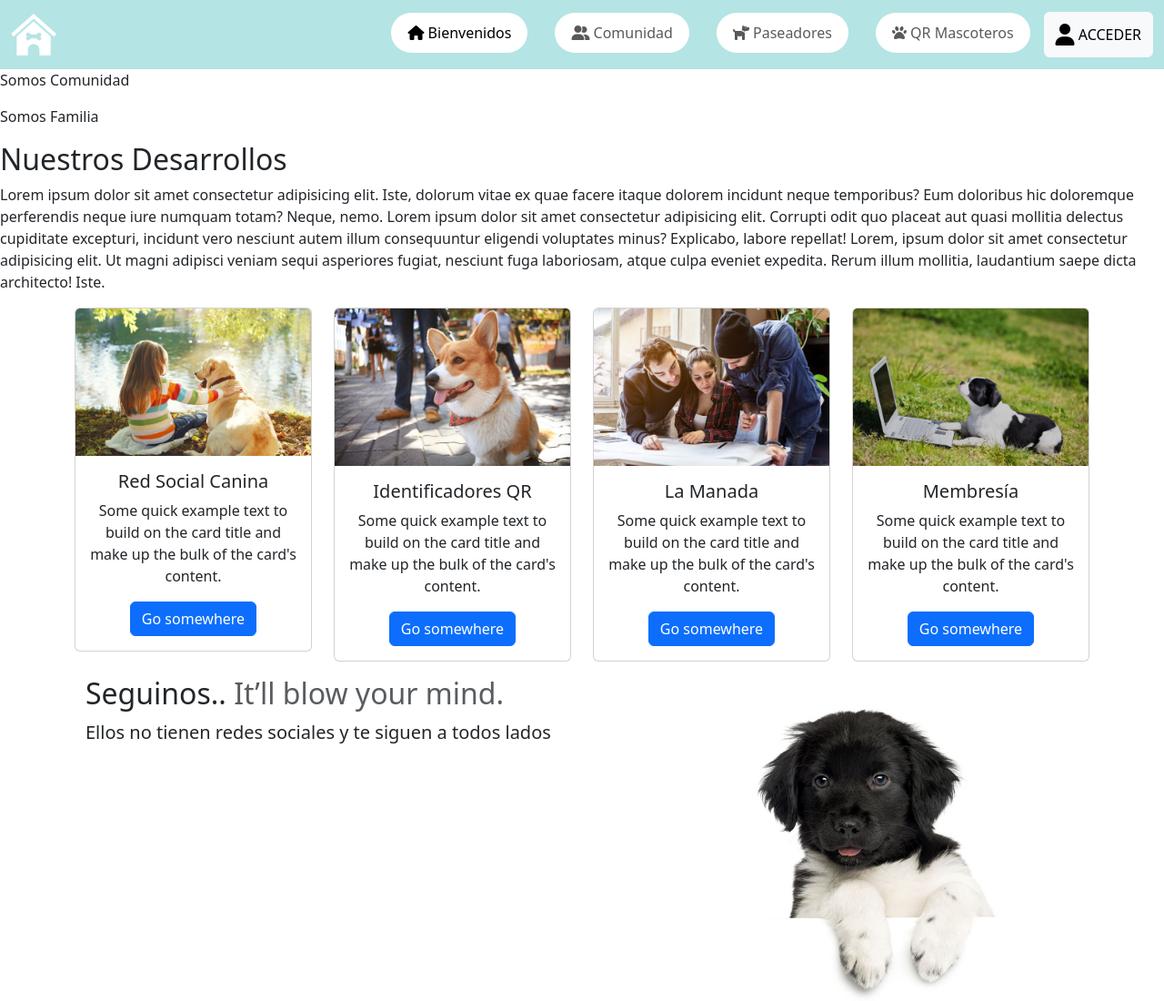
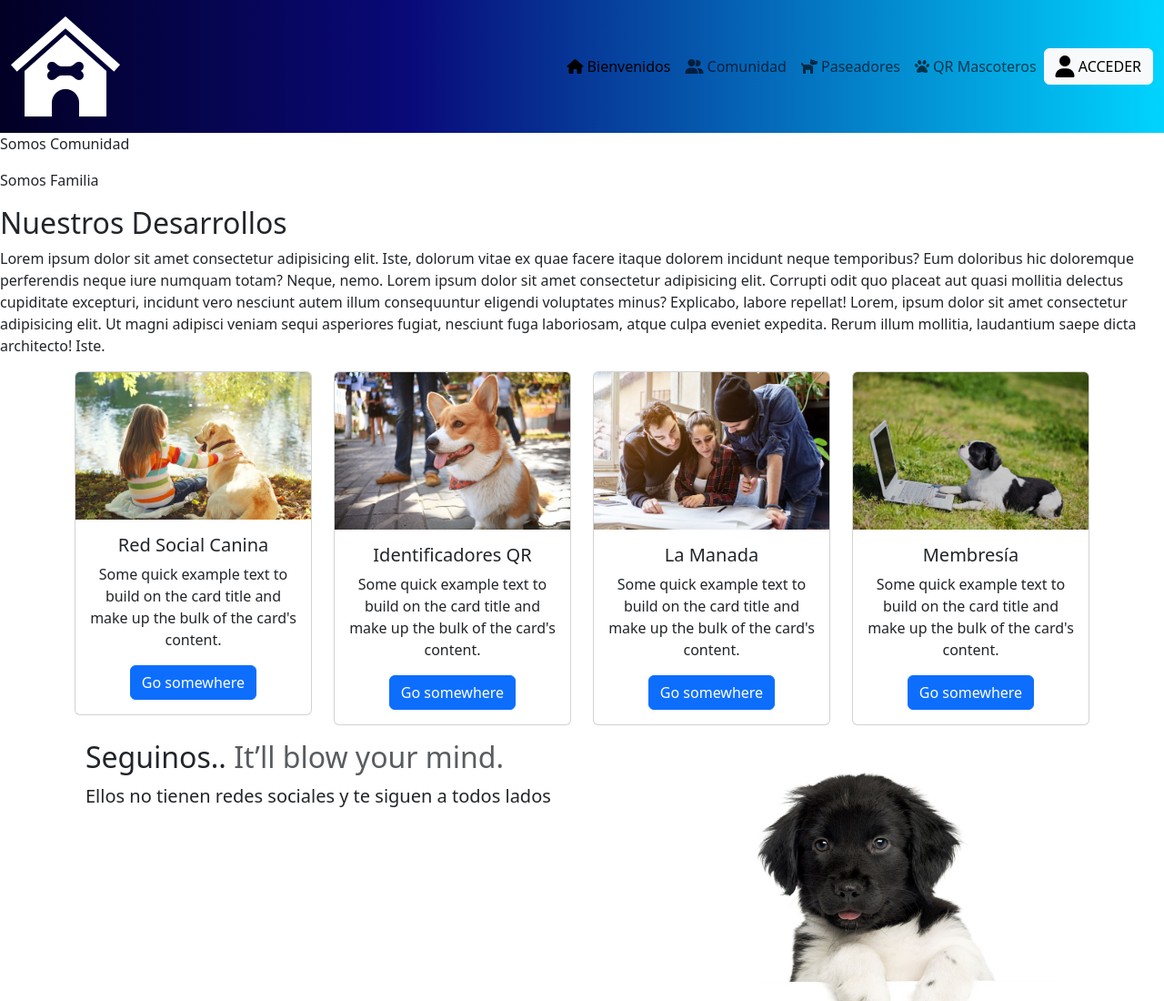
Before and after one commit to budabudaok/PreEntrega3Bustamante, a website: page index.html in a window 1280 px wide. Shown: the top 1100 px of the page at 91% size. Drawn offline with nearby package versions, Linux system fonts and the light colour scheme; files that its build step writes are made by us from their sources.

Commit message:
Intentando añadir sass al header

```diff
--- a/index.html
+++ b/index.html
@@ -3,9 +3,10 @@
 <head>
     <meta charset="UTF-8">
     <meta name="viewport" content="width=device-width, initial-scale=1.0">
-    <!-- Seteao el Favicon -->
+    <!-- SEO on-page -->
+    <!-- Seteo el Favicon -->
     <link rel="shortcut icon" href="./assets/icons/favicon.ico" type="image/x-icon">
-    <!-- SEO on-page -->
+    <!-- Titulo de la Pagina Home -->
     <title>Proyecto Canino - Somos Comunidad Somos Familia</title>
     <!--  Description -->
     <meta name="description" content="Proyecto Canino es una plataforma virtual que conecta desarrollos tecnológicos como soluciones. Pensamos en satisfacer plenamente las necesidades de la comunidad y el rubro canino">
@@ -20,11 +21,10 @@
 
 </head>
 <body>
-    <!-- Esta es la verisón 2 -->
     <!--Header-->
     <header>
         <!-- Nav bootstrap -->
-        <nav class="navbar navbar-expand-md navbar-light" style="background-color:rgba(62, 185, 185, 0.39);">
+        <nav class="navbar navbar-expand-md navbar-light">
             <div class="container-fluid">
                 <!-- boton del menu -->
                 <button class="navbar-toggler order-first" type="button" data-bs-toggle="collapse" data-bs-target="#menu" aria-controls="navbarSupportedContent" aria-expanded="false" aria-label="Toggle navigation">
--- a/scss/functions/_mixins.scss
+++ b/scss/functions/_mixins.scss
@@ -0,0 +1,4 @@
+// Mixin para el degrade para todos los headers
+@mixin gradient-bg($inicial, $medio, $final) {
+    background-image: linear-gradient(90deg, $inicial 0%, $medio 35%, $final 100%);
+}
--- a/scss/functions/_variables.scss
+++ b/scss/functions/_variables.scss
@@ -1 +1,4 @@
-$degrade: linear-gradient(90deg, rgba(2,0,36,1) 0%, rgba(9,9,121,1) 35%, rgba(0,212,255,1) 100%);
+// Defino los colores para mi header home
+$color-degrade-inicial-home: rgba(2, 0, 36, 1);
+$color-degrade-medio-home: rgba(9, 9, 121, 1);
+$color-degrade-final-home: rgba(0, 212, 255, 1);
--- a/scss/layout/_header.scss
+++ b/scss/layout/_header.scss
@@ -1,26 +1,3 @@
-#logo{
-    height: 50px;
-    width: 50px;
-    float: left;
-    }
-
-/* Nav bar */
-nav {
-    float: center;
-    position: fixed;
-    padding-top: 8px;
-
+.navbar.navbar-expand-md.navbar-light {
+    @include gradient-bg($color-degrade-inicial-home, $color-degrade-medio-home, $color-degrade-final-home);
 }
-
-#menu li{
-    list-style: none;
-    background-color: #ffffff;
-    border-radius: 50px;
-    padding: 2px 10px;
-    margin: 1px 15px 5px;
-    display: inline-block;
-}
-
-#menu li a{
-    text-decoration: none;
-}
--- a/scss/styles.scss
+++ b/scss/styles.scss
@@ -1,4 +1,5 @@
 @import "functions/variables";
+@import "functions/mixins";
 /* Importo las fuentes del sitio */
 @import "base/fonts";
 /* Importo las secciones del sitio */
```
Also changed, not shown: css/styles.css, 1 other file.
